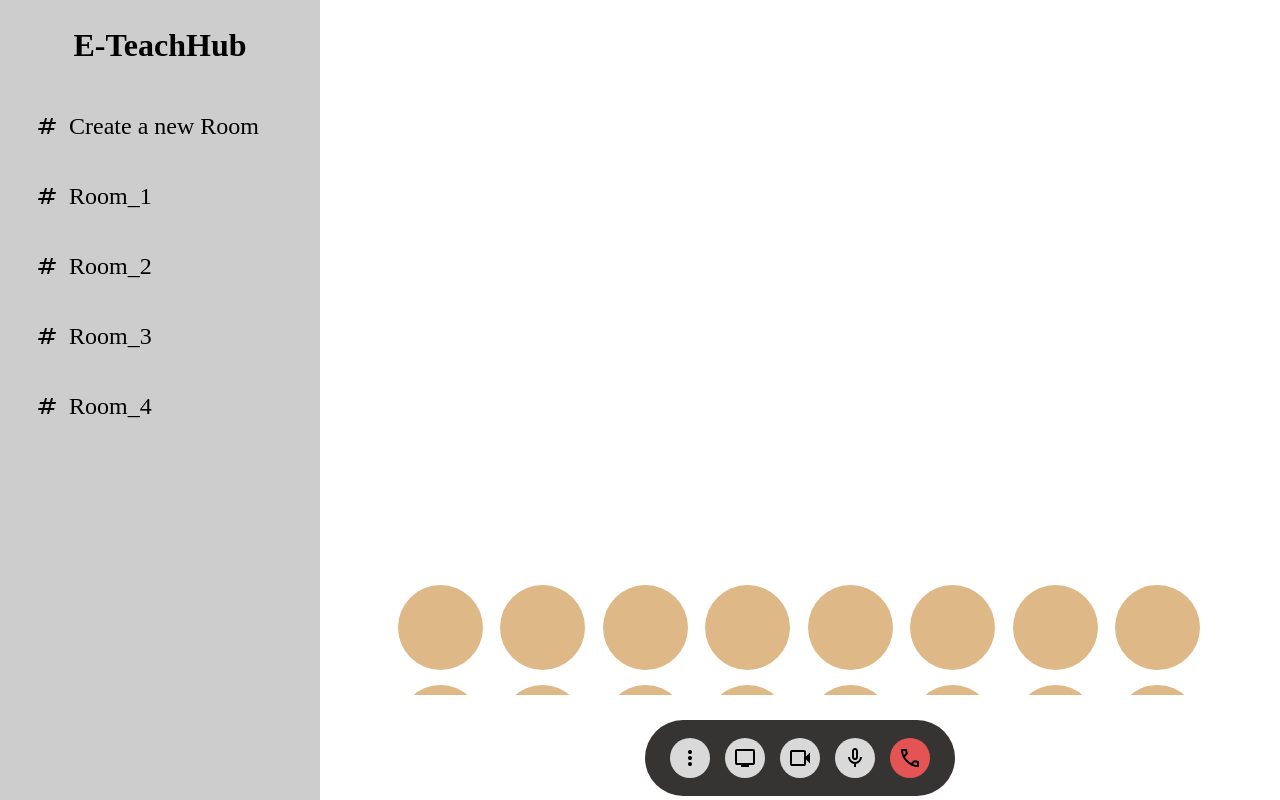
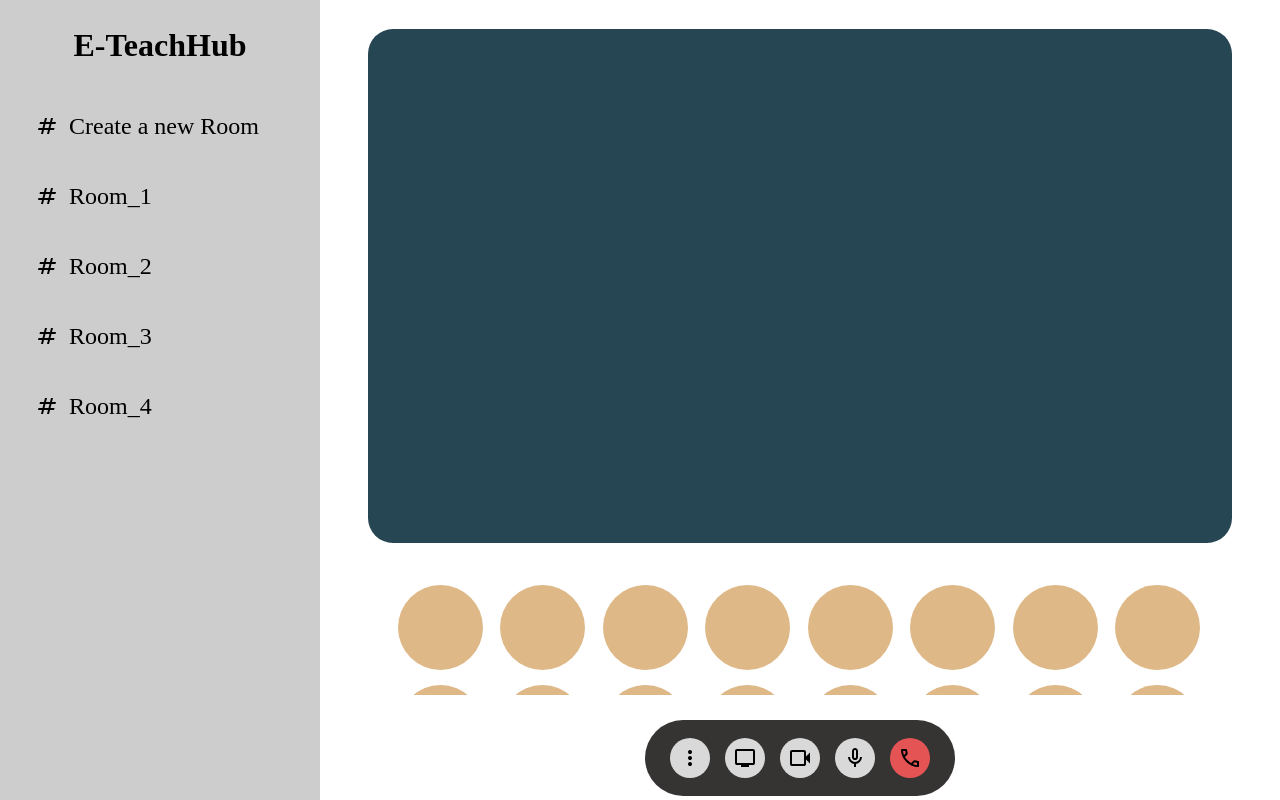
Before and after one commit to l3alisidahmed/Prototype-Of-Call-Meeting, a React (Vite) app in the folder client/: page / in a window 1280 px wide. Built offline with nearby package versions, Linux system fonts and the light colour scheme; a web font is replaced by a local one.

Commit message:
change the style

```diff
--- a/client/src/App.css
+++ b/client/src/App.css
@@ -1,7 +1,7 @@
 .App {
    display: grid;
    grid-template-columns: 1fr 3fr;
-   height: 100vh;
+   height: 100%;
 }
 
 .Content {
@@ -19,6 +19,15 @@
    display: grid;
    grid-template-columns: repeat(8, 1fr);
    gap: 15px;
+}
+
+.Profiles::-webkit-scrollbar {
+   display: none;
+}
+
+.Profiles {
+   -ms-overflow-style: none;
+   scrollbar-width: none;
 }
 
 .bottom {
@@ -51,3 +60,13 @@
    background-color: burlywood;
    border-radius: 25px;
 }
+
+.top {
+   display: flex;
+   width: 100%;
+   height: 100%;
+   flex-direction: row;
+   justify-content: center;
+   align-items: center;
+   grid-template-columns: repeat(3, 1fr);
+}
```
